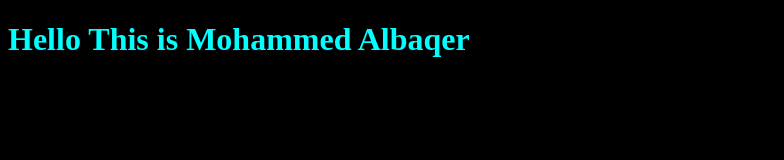
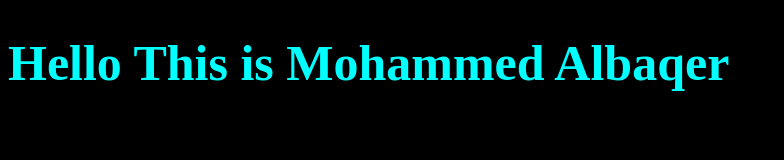
Before and after one commit to mohammedalbaqer/newgitproject, a plain HTML site: page index.html in a window 1280 px wide. Shown: the whole page, without its empty margins (0-784 px from the left). Drawn offline with Linux system fonts and the light colour scheme.

Commit message:
update font size

```diff
--- a/style.css
+++ b/style.css
@@ -1,5 +1,6 @@
 h1 {
     color: aqua;
+    font-size: 50px;
 }
 
 body {
```
